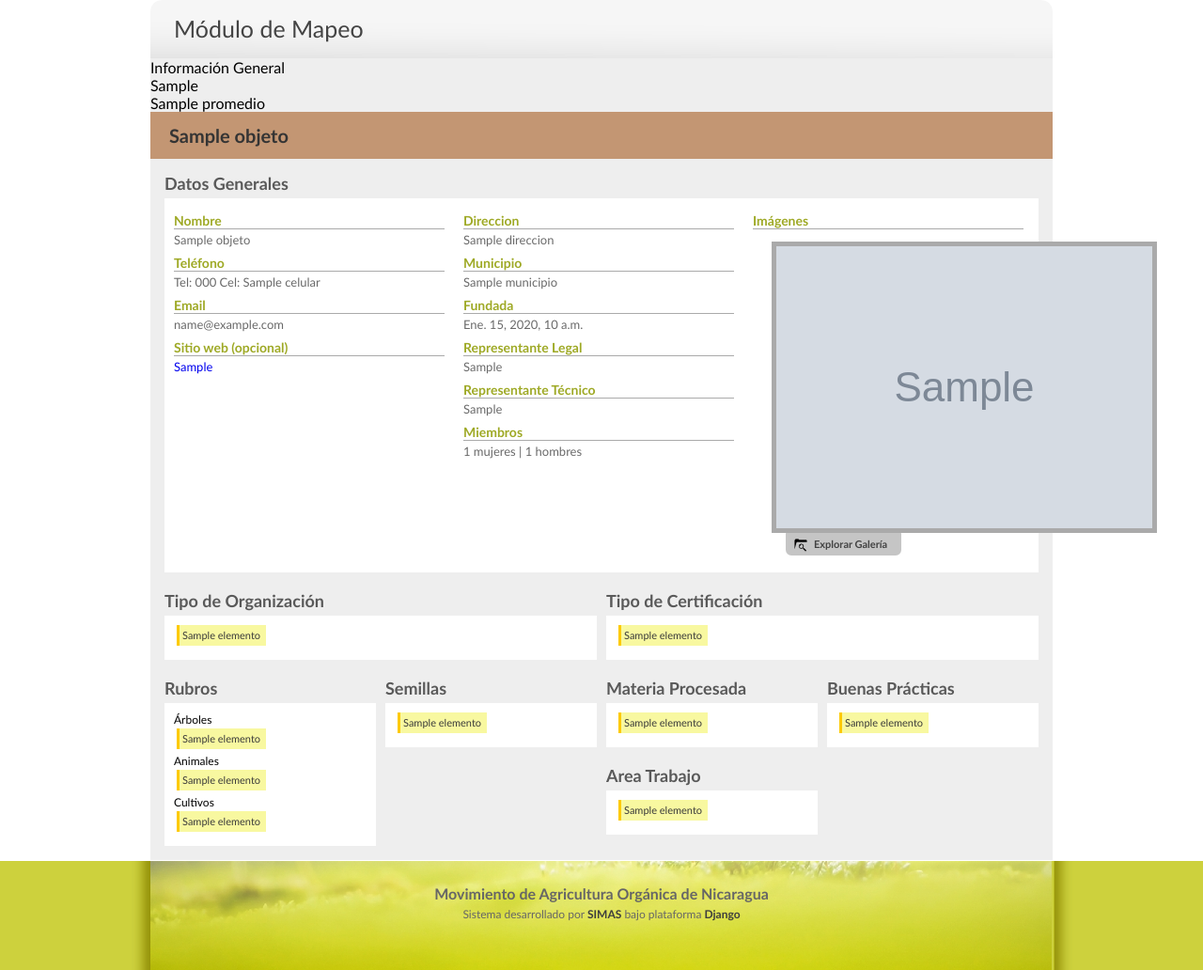
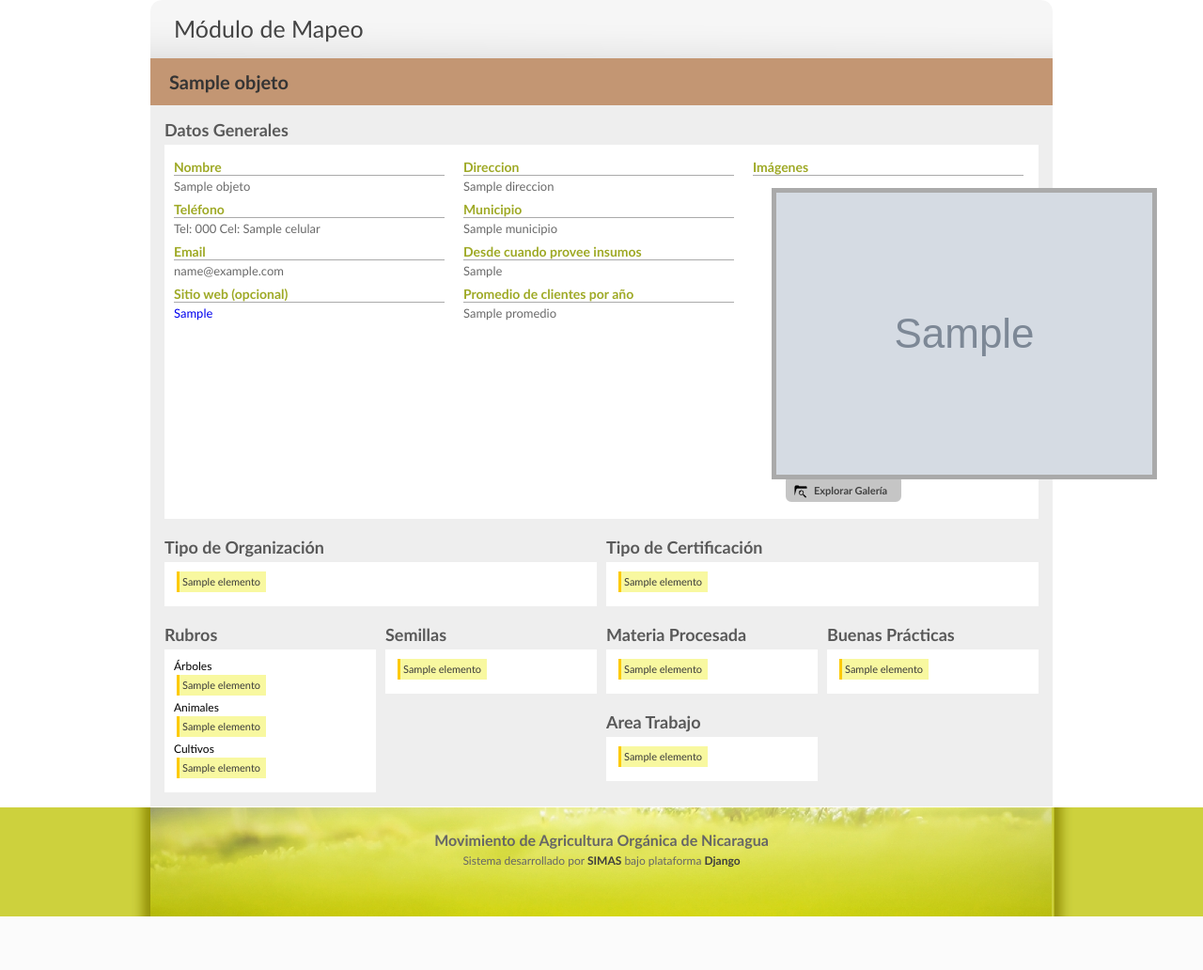
Before and after one commit to fitoria/maonic, a Django app: template templates/mapeo/ficha_insumo.html in a window 1280 px wide. Shown: the part 93-1125 px from the top of the page at 94% size. After the commit the page ends 1068 px from the top, so only its background shows below. Run offline with Django 3.2, Linux system fonts and the light colour scheme; the template is opened without the code that fills it: most values are stand-ins (such as "Sample title", 1, 10 or a date in 2020); grey boxes marked "Sample" are stand-in pictures; parts of the project's set-up code (start-up, migrations or seed data) failed here and were passed over.

Commit message:
reparando mas plantillas

```diff
--- a/templates/mapeo/ficha_insumo.html
+++ b/templates/mapeo/ficha_insumo.html
@@ -19,10 +19,6 @@
 </div>
 {% endblock %}
 {% block contenido %}
-<div class="full">
-  Información General</br>
-  {{objeto.desde_insumo}}</br>
-  {{objeto.promedio}}</br>
 <div class="full">
     <div class="titulo_cooperativa">
         <div class="nombre_finca">{{objeto.nombre}}</div>
@@ -48,14 +44,10 @@
             <div class="dato_valor">{{objeto.direccion}}</div>
             <div class="dato">Municipio</div>
             <div class="dato_valor">{{objeto.municipio.nombre}}</div>
-            <div class="dato">Fundada</div>
-            <div class="dato_valor">{{objeto.fecha_est}}</div>
-            <div class="dato">Representante Legal</div>
-            <div class="dato_valor">{{objeto.representante_legal}}</div>
-            <div class="dato">Representante T&eacute;cnico</div>
-            <div class="dato_valor">{{objeto.representante_tecnico}}</div>
-            <div class="dato">Miembros</div>
-            <div class="dato_valor">{{objeto.num_mujeres}} mujeres | {{objeto.num_hombres}} hombres</div>
+            <div class="dato">Desde cuando provee insumos</div>
+            <div class="dato_valor">{{objeto.desde_insumo}}</div>
+            <div class="dato">Promedio de clientes por año</div>
+            <div class="dato_valor">{{objeto.promedio}}</div>
         </div>
         <div class="detalles">
             <div class="dato">Im&aacute;genes</div>
```
Also changed, not shown: templates/mapeo/ficha_certificadora.html (+5 -9 lines), templates/mapeo/ficha_financiera.html (+4 -10 lines), templates/mapeo/ficha_orgpublica.html (+0 -9 lines).
